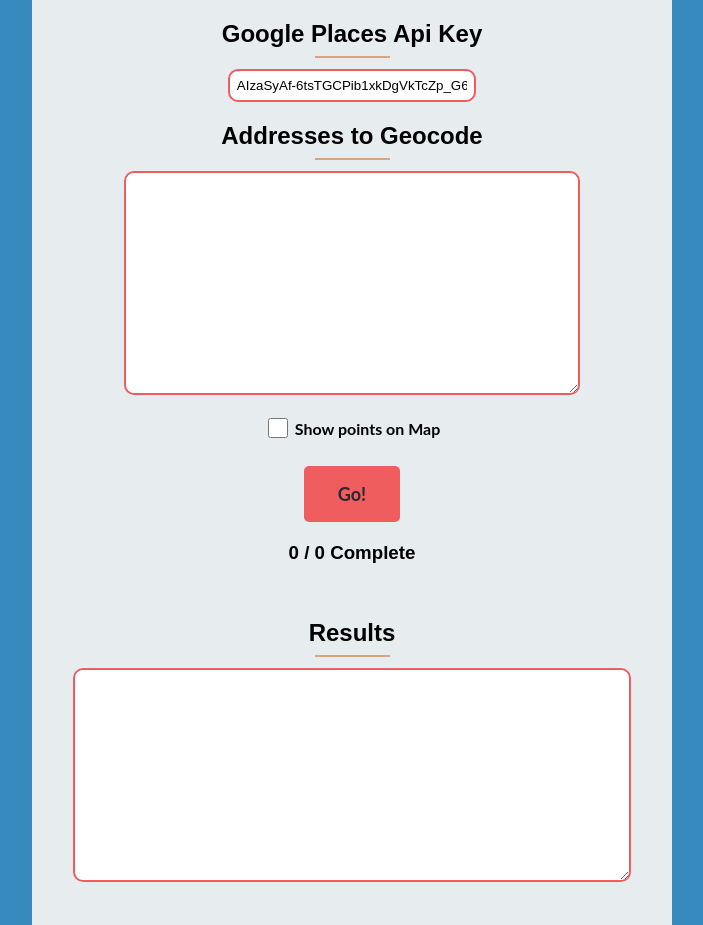
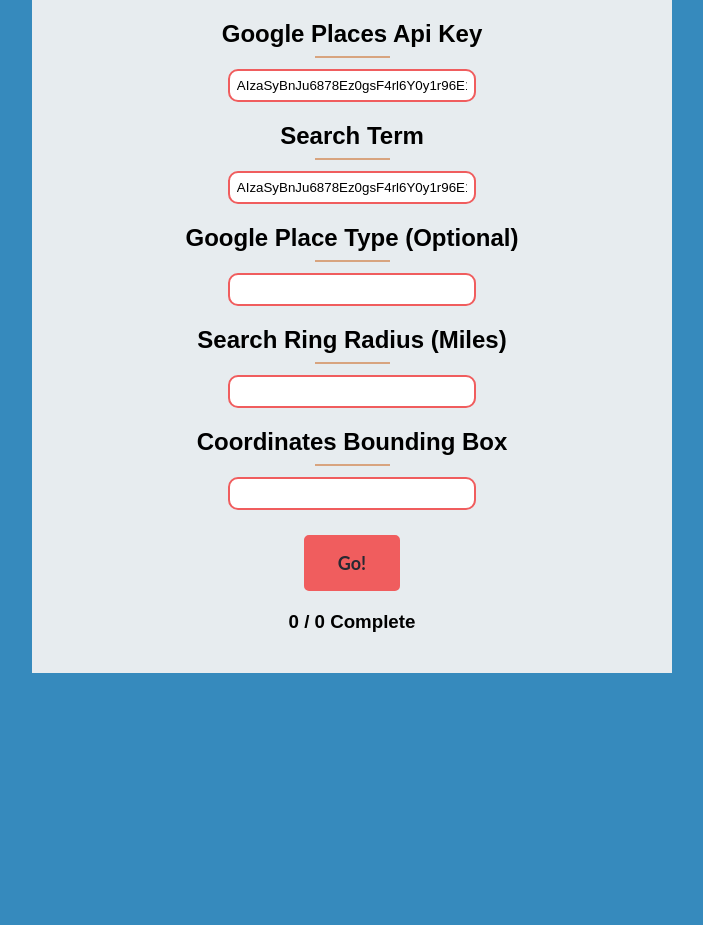
Before and after one commit to developer2013/Google-Places-Scraper, a Flask app: page / in a window 1280 px wide. Shown: the part 75-1000 px from the top of the page, without its empty margins (288-991 px from the left). After the commit the page ends 748 px from the top, so only its background shows below. Run offline with Flask 2, Linux system fonts and the light colour scheme; some libraries are stand-ins or nearby versions.

Commit message:
style changes

```diff
--- a/app/static/css/styles.css
+++ b/app/static/css/styles.css
@@ -67,13 +67,6 @@
   margin-top: 3px;
 }
 
-#api-in {
-  width: 40%;
-  text-align: center;
-  padding: 7px;
-  margin-top: 3px;
-}
-
 #api-form {
   margin-bottom: 10px;
 }
@@ -81,6 +74,10 @@
 .text-in {
   border: #F05D5E 2px solid;
   border-radius: 10px;
+  width: 40%;
+  text-align: center;
+  padding: 7px;
+  margin-top: 3px;
 }
 
 .text-out {
@@ -107,7 +104,7 @@
 }
 
 #submit-button {
-  margin-top: 2px;
+  margin-top: 15px;
   background-color: #F05D5E;
   border: 2px solid #F05D5E;
   color: #272932;
--- a/app/templates/layout.html
+++ b/app/templates/layout.html
@@ -19,28 +19,42 @@
         <h1 id="title">Google Maps Scraper</h1>
     </nav>
 
+
+    <!--
+    API key
+    Search Term
+    Google Place Type (Optional)
+    Radius Miles (convert by 1.609 to get back to KM)
+    Coordinates Bounding (-77.4896588549,39.0099861995,-73.7762799487,40.7965331276)
+     -->
+
+
     <div id="main">
         <div id="top">
             <div id="inputs">
                 <form id='api-form'>
+
                     <h2 class="header">Google Places Api Key</h2><hr class="pg-titl-bdr-btm">
-                    <input type="text" class="field text-in" id="api-in" value="AIzaSyAf-6tsTGCPib1xkDgVkTcZp_G6uSMHBCg"></input>
-                    <h2 class="header">Addresses to Geocode</h2><hr class="pg-titl-bdr-btm">
-                    <textarea class="textarea text-in" id="address-in"></textarea>
-                    <div id="showOnMapCheck">
-                        <input type="checkbox" id="showOnMapBox">
-                        <label for="showOnMap" id="showOnMapLabel">Show points on Map</label>
-                    </div>
+                    <input type="text" class="text-in" id="api-in" value="AIzaSyBnJu6878Ez0gsF4rl6Y0y1r96E1UlhKMQ"></input>
+
+                    <h2 class="header">Search Term</h2><hr class="pg-titl-bdr-btm">
+                    <input type="text" class="text-in" id="search-in" value="AIzaSyBnJu6878Ez0gsF4rl6Y0y1r96E1UlhKMQ"></input>
+
+                    <h2 class="header">Google Place Type (Optional)</h2><hr class="pg-titl-bdr-btm">
+                    <input type="text" class="text-in" id="type-in"></input>
+
+                    <h2 class="header">Search Ring Radius (Miles)</h2><hr class="pg-titl-bdr-btm">
+                    <input type="text" class="text-in" id="radius-in"></input>
+
+                    <h2 class="header">Coordinates Bounding Box</h2><hr class="pg-titl-bdr-btm">
+                    <input type="text" class="text-in" id="coord-in"></input>
+
                 </form>
+
                 <button id="submit-button">Go!</button>
                 <h3 class="header" id="complete">0 / 0 Complete</h2>
             </div>
         </div>
-
-        <div id="outputs">
-            <h2 class="header">Results</h2><hr class="pg-titl-bdr-btm">
-            <textarea class="textarea text-out" id="latlon-out"></textarea>
-        </div>
     </div>
 </body>
 </html>
```
